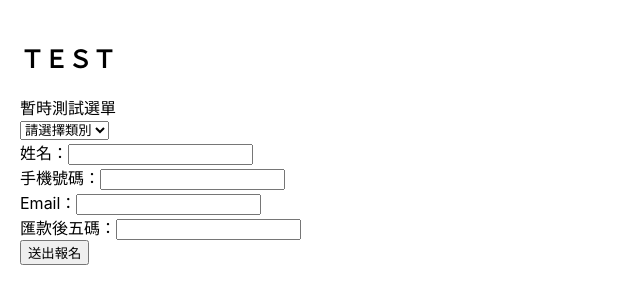
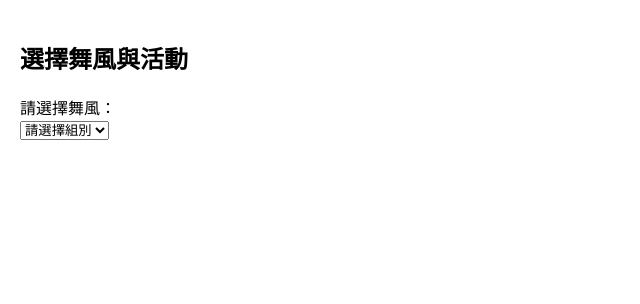
Before and after one commit to aray4620/react-training, a React (Create React App) app: page / in a window 1280 px wide. Shown: the top 304 px of the page, without its empty margins (0-640 px from the left). Built offline with nearby package versions, Linux system fonts and the light colour scheme.

Commit message:
返回首頁、跳轉活動頁、報名資料

```diff
--- a/src/App.js
+++ b/src/App.js
@@ -1,14 +1,17 @@
 import React from "react";
 import { BrowserRouter, Routes, Route } from "react-router-dom";
+
 import HomePage from "./pages/homepage";
-import EventDetail from "./pages/EventDetail";
+import EventDetail from "./pages/eventdetail";
+import RegisterPage from "./pages/registerpage";
 
 function App() {
   return (
     <BrowserRouter>
       <Routes>
         <Route path="/" element={<HomePage />} />
-        <Route path="/event/:category/:id" element={<EventDetail />} />
+        <Route path="/event/:category/:activity" element={<EventDetail />} />
+        <Route path="/register/:category/:activity" element={<RegisterPage />} />
       </Routes>
     </BrowserRouter>
   );
--- a/src/pages/eventdetail.js
+++ b/src/pages/eventdetail.js
@@ -2,36 +2,24 @@ import React from "react";
 import { useParams, useNavigate } from "react-router-dom";
 
 function EventDetail() {
-  const { category, id } = useParams();
-  // id 就是活動名稱
-
-  const activityDescriptions = {
-    "頂上對決": "這是一場最強Locking高手之戰，舞技與節奏的巔峰對決。",
-    "FunkSession": "Funk音樂環繞全場，邀你一起盡情Popping！",
-    "P組測試1": "這是Popping組的第一場測試賽。",
-    "P組測試2": "這是Popping組的第二場測試賽。",
-    "H組測試1": "這是Hiphop組的第一場測試賽。",
-    "H組測試2": "這是Hiphop組的第二場測試賽。",
-  };
-
-  const navigate = useNavigate();
+  const { category, activity } = useParams();  // 從網址中抓組別與活動名稱
+  const navigate = useNavigate();              // 用來跳轉頁面
 
   return (
     <div style={{ padding: 20 }}>
-      <h2>{id} 活動介紹</h2>
-      <p>{activityDescriptions[id] || "沒有找到這場活動的介紹。"}</p>
+      <h2>{decodeURIComponent(activity)} 活動介紹頁面</h2>
+      <p>組別：{category}</p>
+      <p>這裡可以顯示活動的詳細資訊，例如比賽地點、時間、評審等等（之後再補）。</p>
+
       <button
-        style={{
-          marginTop: 20,
-          padding: "10px 20px",
-          backgroundColor: "#007bff",
-          color: "white",
-          border: "none",
-          borderRadius: 5,
-          cursor: "pointer",
-        }}
+        onClick={() => navigate(`/register/${category}/${encodeURIComponent(activity)}`)}
+        style={{ marginTop: 20 }}
+      >
+        我要報名
+      </button>
+      <button
         onClick={() => navigate("/")}
-      >
+        style={{marginTop: 20 }}>
         返回首頁
       </button>
     </div>
--- a/src/pages/homepage.js
+++ b/src/pages/homepage.js
@@ -7,153 +7,43 @@ function HomePage() {
     Popping: ["P組測試1", "P組測試2"],
     Hiphop: ["H組測試1", "H組測試2"],
   };
+
   const [selectedCategory, setSelectedCategory] = useState("");
-  const [activityList] = useState(activityData);
   const navigate = useNavigate();
-  const [name, setName] = useState("");
-  const [email, setEmail] = useState("");
-  const [number, setNumber] = useState("");
-  const [paycode, setPaycode] = useState("");
-  const [error, setError] = useState("");
-  const [success, setSuccess] = useState("");
-
-  const handleSubmit = async (event) => {
-    event.preventDefault();
-    setError("");
-    setSuccess("");
-
-    if (name.trim() === "") {
-      setError("請輸入姓名!");
-      return;
-    }
-
-    if (email.trim() === "") {
-      setError("請輸入信箱!");
-      return;
-    }
-
-    const emailRegex = /^[^\s@]+@[^\s@]+\.[^\s@]+$/;
-    if (!emailRegex.test(email)) {
-      setError("Email格式不正確!");
-      return;
-    }
-    if (!/^0\d{9}$/.test(number.trim())) {
-      setError("請輸入完整號碼!");
-      return;
-    }
-
-    if (paycode.trim().length !== 5) {
-      setError("請填寫匯款後五碼!");
-      return;
-    }
-
-    try {
-      const response = await fetch("http://localhost:5050/register", {
-        method: "POST",
-        headers: { "Content-Type": "application/json" },
-        body: JSON.stringify({ name, email, number, paycode }),
-      });
-
-      const text = await response.text();
-      let data;
-      try {
-        data = JSON.parse(text);
-      } catch {
-        data = {};
-      }
-
-      if (response.ok) {
-        setSuccess(data.message || "報名成功！");
-        setName("");
-        setEmail("");
-        setNumber("");
-        setPaycode("");
-        setError("");
-      } else {
-        setError(data.message || "伺服器回應錯誤");
-      }
-    } catch (error) {
-      setError("無法連接伺服器");
-    }
-  };
 
   return (
+    <div style={{ padding: 20 }}>
+      <h2>選擇舞風與活動</h2>
 
-    <div style={{ padding: 20 }}>
-      <h2>ＴＥＳＴ</h2>
-      <label>暫時測試選單</label>
-      <br />
+      <label>請選擇舞風：</label><br/>
       <select
         value={selectedCategory}
         onChange={(e) => setSelectedCategory(e.target.value)}
       >
-        <option value="">請選擇類別</option>
-        {Object.keys(activityList).map((category) => (
-          <option key={category} value={category}>
-            {category}
-          </option>
+        <option value="">請選擇組別</option>
+        {Object.keys(activityData).map((category) => (
+          <option key={category} value={category}>{category}</option>
         ))}
       </select>
-      {/* 只有選了類別才顯示活動選單 */}
+
       {selectedCategory && (
+        <>
+          <br /><label>請選擇活動：</label><br/>
           <select
             defaultValue=""
-          onChange={(e) =>
-            navigate(`/event/${selectedCategory}/${e.target.value}`)
+            onChange={(e) => {
+              if (e.target.value !== "") {
+                navigate(`/event/${selectedCategory}/${encodeURIComponent(e.target.value)}`);
               }
+            }}
           >
             <option value="">請選擇活動</option>
-          {activityList[selectedCategory].map((activity) => (
-            <option key={activity} value={activity}>
-              {activity}
-            </option>
+            {activityData[selectedCategory].map((activity) => (
+              <option key={activity} value={activity}>{activity}</option>
             ))}
           </select>
+        </>
       )}
-      <form onSubmit={handleSubmit}>
-            <div className="row">
-              <div className="column">
-                <label>姓名：</label>
-                <input
-                  type="text"
-                  value={name}
-                  onChange={(e) => setName(e.target.value)}
-                />
-              </div>
-              <div className="column">
-                <label>手機號碼：</label>
-                <input
-                  type="text"
-                  value={number}
-                  onChange={(e) => setNumber(e.target.value)}
-                  maxLength={10}
-                  pattern="0\d{9}"
-                />
-              </div>
-            </div>
-
-            <div className="row">
-              <div className="column">
-                <label>Email：</label>
-                <input
-                  type="email"
-                  value={email}
-                  onChange={(e) => setEmail(e.target.value)}
-                />
-              </div>
-              <div className="column">
-                <label>匯款後五碼：</label>
-                <input
-                  type="text"
-                  value={paycode}
-                  onChange={(e) => setPaycode(e.target.value)}
-                  maxLength={5}
-                />
-              </div>
-            </div>
-
-            <button>送出報名</button>
-          </form>
     </div>
   );
 }
--- /dev/null
+++ b/src/pages/registerpage.js
@@ -0,0 +1,149 @@
+import React, { useState } from "react";
+import { useParams, useNavigate } from "react-router-dom";
+
+function RegisterPage() {
+  const { category, activity } = useParams(); // 取得URL參數
+  const navigate = useNavigate(); // 導航用
+  const [name, setName] = useState("");
+  const [email, setEmail] = useState("");
+  const [number, setNumber] = useState("");
+  const [paycode, setPaycode] = useState("");
+  const [error, setError] = useState("");
+  const [success, setSuccess] = useState("");
+
+  const handleSubmit = async (event) => {
+    event.preventDefault();
+    setError("");
+    setSuccess("");
+
+    if (name.trim() === "") {
+      setError("請輸入姓名!");
+      return;
+    }
+    if (email.trim() === "") {
+      setError("請輸入信箱!");
+      return;
+    }
+    const emailRegex = /^[^\s@]+@[^\s@]+\.[^\s@]+$/;
+    if (!emailRegex.test(email)) {
+      setError("Email格式不正確!");
+      return;
+    }
+
+    const trimmedNumber = number.trim();
+    if (trimmedNumber.length !== 10 || !/^0\d{9}$/.test(trimmedNumber)) {
+      setError("請輸入完整的10位手機號碼，且以0開頭");
+      return;
+    }
+
+    if (paycode.trim().length !== 5) {
+      setError("請填寫匯款後五碼!");
+      return;
+    }
+
+    try {
+      const response = await fetch("http://localhost:5050/register", {
+        method: "POST",
+        headers: { "Content-Type": "application/json" },
+        body: JSON.stringify({ name, email, number: trimmedNumber, paycode }),
+      });
+
+      const text = await response.text();
+      let data;
+      try {
+        data = JSON.parse(text);
+      } catch {
+        data = {};
+      }
+
+      if (response.ok) {
+        setSuccess(data.message || "報名成功！");
+        setName("");
+        setEmail("");
+        setNumber("");
+        setPaycode("");
+        setError("");
+      } else {
+        setError(data.message || "伺服器回應錯誤");
+      }
+    } catch (error) {
+      setError("無法連接伺服器");
+    }
+  };
+
+  return (
+    <div style={{ padding: 20 }}>
+      <h2>活動報名：{activity}（{category}組）</h2>
+
+      {error && <p style={{ color: "red" }}>{error}</p>}
+
+      {success ? (
+        <>
+          <p style={{ color: "green" }}>{success}</p>
+          <button onClick={() => navigate("/")} style={{ marginTop: 20 }}>
+            回首頁
+          </button>
+        </>
+      ) : (
+        <form onSubmit={handleSubmit}>
+          <div className="row">
+            <div className="column">
+              <label>姓名：</label>
+              <input
+                type="text"
+                value={name}
+                onChange={(e) => setName(e.target.value)}
+              />
+            </div>
+            <div className="column">
+              <label>手機號碼：</label>
+              <input
+                type="tel"
+                value={number}
+                onChange={(e) => {
+                  // 只允許輸入數字
+                  const val = e.target.value;
+                  if (/^\d*$/.test(val)) {
+                    setNumber(val);
+                  }
+                }}
+                maxLength={10}
+                pattern="0\d{9}"
+                placeholder="0開頭，共10碼"
+              />
+            </div>
+          </div>
+
+          <div className="row">
+            <div className="column">
+              <label>Email：</label>
+              <input
+                type="email"
+                value={email}
+                onChange={(e) => setEmail(e.target.value)}
+              />
+            </div>
+            <div className="column">
+              <label>匯款後五碼：</label>
+              <input
+                type="text"
+                value={paycode}
+                onChange={(e) => setPaycode(e.target.value)}
+                maxLength={5}
+              />
+            </div>
+          </div>
+
+          <button type="submit">送出報名</button>
+          <button
+        onClick={() => navigate("/")}
+        style={{marginTop: 20 }}>
+        返回
+      </button>
+        </form>
+      )}
+    </div>
+  );
+}
+
+export default RegisterPage;
```
Lines whose indentation alone changed are shown as unchanged.
